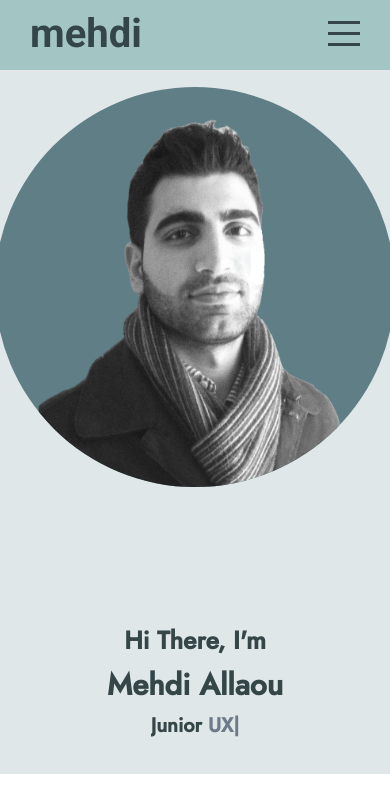
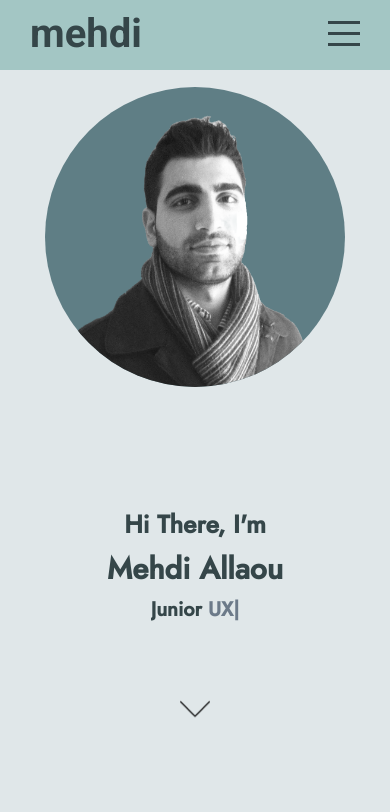
Before and after one commit to Mehdi-Allaou/React-portfolio-website, a React (Create React App) app: page / in a window 390 px wide. Shown: the top 812 px of the page. Built offline with nearby package versions, Linux system fonts and the light colour scheme; a web font is replaced by a local one.

Commit message:
adjusting mobileview

```diff
--- a/src/app.scss
+++ b/src/app.scss
@@ -3,7 +3,7 @@
 
 
 .app{
-  height: 100%;
+  height: 100vh;
   background-color: $fourth-color;
 
   p, h1, h2, h3, h4, span {
--- a/src/components/about/about.scss
+++ b/src/components/about/about.scss
@@ -26,12 +26,12 @@
     overflow: hidden;
     margin: 0 auto;
 
-
     width: 100%;
     display: flex;
     align-items: center;
     justify-content: center;
     flex-wrap: wrap;
+    height: 100%;
 
     @include mobile {
       flex-direction: column;
@@ -43,7 +43,6 @@
       z-index: 3;
       max-width: 1600px;
       margin: 0 auto;
-      height: 100%;
 
       p{
         width: 90%;
--- a/src/components/intro/Intro.js
+++ b/src/components/intro/Intro.js
@@ -11,7 +11,6 @@ export const Intro = () => {
       backDelay: 1500,
       backspeed: 60,
       showCursor: true,
-      // strings: ['Developer', 'Designer', 'Frontender']
       strings: ['Frontend Developer', 'UX / UI Designer', 'JavaScript Developer']
     });
   }, [])
--- a/src/components/intro/intro.scss
+++ b/src/components/intro/intro.scss
@@ -3,20 +3,18 @@
 .intro {
   display: flex;
 
+
   @include mobile{
     flex-direction: column;
     align-items: center;
-    justify-content: center;
-    flex-wrap: nowrap;
-    // max-height: calc(100vh - 170px);
-
+    justify-content: flex-start;
     }
   .left {
     flex: .5;
     overflow: hidden;
 
     @include mobile{
-    flex: .7;
+    flex: .55;
     }
     .imgContainer {
       position: relative;
@@ -37,8 +35,8 @@
         top: 2vh;
         justify-content: center;
         margin: 0;
-        width: 400px;
-        height: 400px;
+        width: 300px;
+        height: 300px;
       }
       .main-img {
         position: absolute;
@@ -61,12 +59,6 @@
       flex: .3;
       padding-left: 0;
       align-items: center;
-
-
-
-
-
-      // overflow: visible;
     }
     .wrapper {
       width: 100%;
@@ -80,10 +72,9 @@
       @include mobile {
         top: 0;
         justify-content: flex-start;
-        // height: 75%;
+        height: 75%;
         padding-left: 0;
         align-items: center;
-        // flex-wrap: wrap;
       }
       h1{
         font-size: 35px;
```
